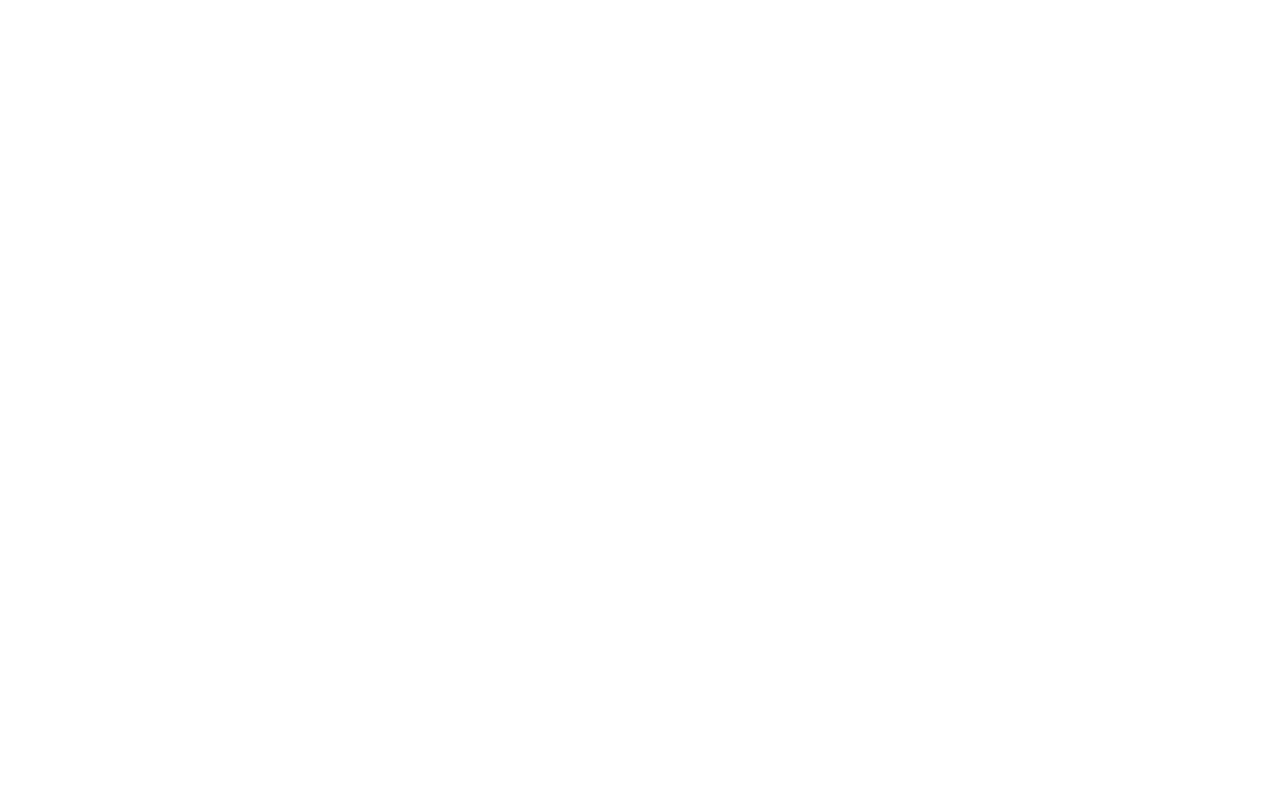
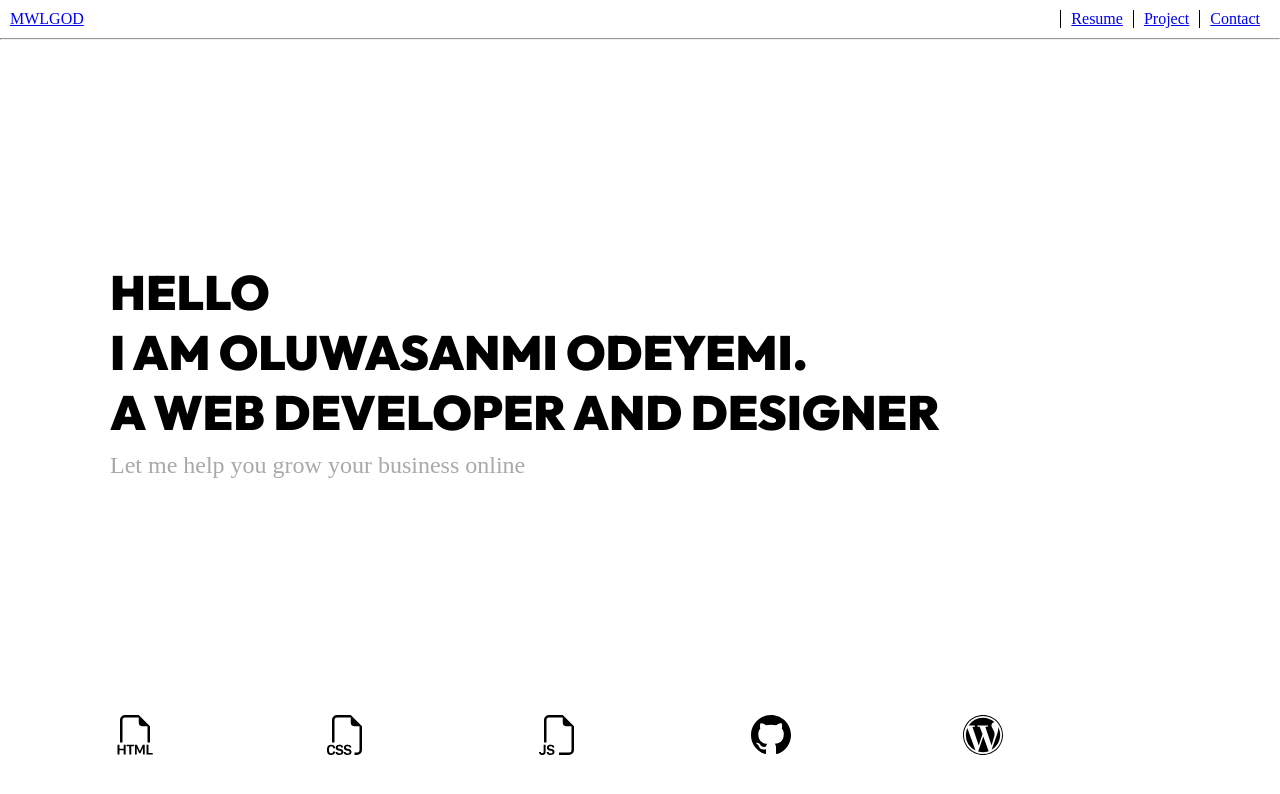
Before and after one commit to Smart-Sanmi/Sanmi_portfolio, a plain HTML site: page index.html in a window 1280 px wide. Drawn offline with Linux system fonts and the light colour scheme.

Commit message:
hero section done

```diff
--- a/css/style.css
+++ b/css/style.css
@@ -0,0 +1,95 @@
+/** <uniquifier>: Use a unique and descriptive class name
+<weight>: Use a value from 100 to 900 */
+
+.outfit-font {
+  font-family: "Outfit", sans-serif;
+  font-optical-sizing: auto;
+  font-weight: 900;
+  font-style: normal;
+}
+
+* { margin: 0px;
+
+}
+
+/*  Navbar  */
+.nav_container {
+    display: flex ;
+    flex-direction: row;
+    justify-content: space-between;
+    padding: 10px
+}
+
+.nav_container > p {
+    font-family: cursive;
+
+}
+nav {
+    display: flex ;
+    flex-direction: row;
+    justify-content: end;
+    list-style: none;
+
+}
+
+nav > li {
+    margin: 0 0px;
+    border-left: 1px black solid;
+    padding: 0 10px;
+
+}
+
+
+/* Hero section */
+h1 {
+    font-size: 3rem;
+}
+.container {
+    padding: 0 10px;
+    margin: 50px 100px;
+}
+.hero {
+    height: 70vh;
+    display: flex;
+    flex-direction: column;
+    justify-content: center;
+}
+.subheading {
+    font-size: 1.5rem;
+    margin-top: 10px;
+    color: darkgray;
+}
+.hero_logo {
+    display: grid;
+    grid-template-columns: 1fr 1fr 1fr 1fr 1fr;
+    padding-top: 10px;
+    }
+
+.hero_logo > img {
+    height: 40px;
+    padding: 5px;
+
+}
+
+
+
+
+
+/** Responsiveness   **/
+
+@media (max-width: 576px) {
+    h1 {
+        font-size:2rem;
+    }
+    .subheading {
+        font-size: 1rem;
+    }
+    .container {
+        margin: 10px ;
+        padding: 5px;
+    }
+    .hero_logo > img {
+        height: 30px;
+        padding: 5px;
+    }
+}
--- a/index.html
+++ b/index.html
@@ -4,9 +4,48 @@
     <meta charset="UTF-8">
     <meta name="viewport" content="width=device-width, initial-scale=1.0">
     <title>Sanmi's Portfolio</title>
-
+    <link rel="preconnect" href="https://fonts.googleapis.com">
+    <link rel="preconnect" href="https://fonts.gstatic.com" crossorigin>
+    <link href="https://fonts.googleapis.com/css2?family=Caveat&family=Outfit:wght@100..900&family=Poppins:ital,wght@0,100;0,200;0,300;0,400;0,500;0,600;0,700;0,800;0,900;1,100;1,200;1,300;1,400;1,500;1,600;1,700;1,800;1,900&family=Raleway:ital,wght@0,100..900;1,100..900&display=swap"
+    rel="stylesheet">
+    <link rel="stylesheet" href="./css/style.css" >
 </head>
 <body>
+    <div class="nav_container">
+        <a href="#"><p> MWLGOD</p></a>
+        <nav>
+
+            <li> <a href="#"> Resume </a></li>
+            <li> <a href="#"> Project </a></li>
+            <li> <a href="#"> Contact </a></li>
+        </nav>
+    </div>
+    <hr/>
+    <section>
+        <div class="container">
+            <div class="hero">
+                <h1 class="outfit-font"> HELLO <br>I AM OLUWASANMI ODEYEMI.
+                <br> A WEB DEVELOPER AND DESIGNER</h1>
+                <P class="subheading"> Let me help you grow your business online</P>
+            </div>
+        </div>
+        <div class="container">
+            <div class="hero_logo">
+                <img src="./asset/images/filetype-html.svg" alt="html logo" />
+                <img src="./asset/images/filetype-css.svg" alt="css logo" />
+                <img src="./asset/images/filetype-js.svg" alt="javascript logo" />
+                <img src="./asset/images/github.svg" alt="github logo" />
+                <img src="./asset/images/wordpress.svg" alt="wordpress logo" />
+            </div>
+        </div>
+    </section>
+
+
+
+
+
+    <!--  responsive ness-->
+
 
 </body>
 </html>
```
Also changed, not shown: asset/images/browser-chrome.svg (added), asset/images/clock-history.svg (added), asset/images/filetype-css.svg (added), asset/images/filetype-html.svg (added), asset/images/filetype-js.svg (added), asset/images/github.svg (added), asset/images/hourglass-bottom.svg (added), asset/images/wordpress.svg (added).
